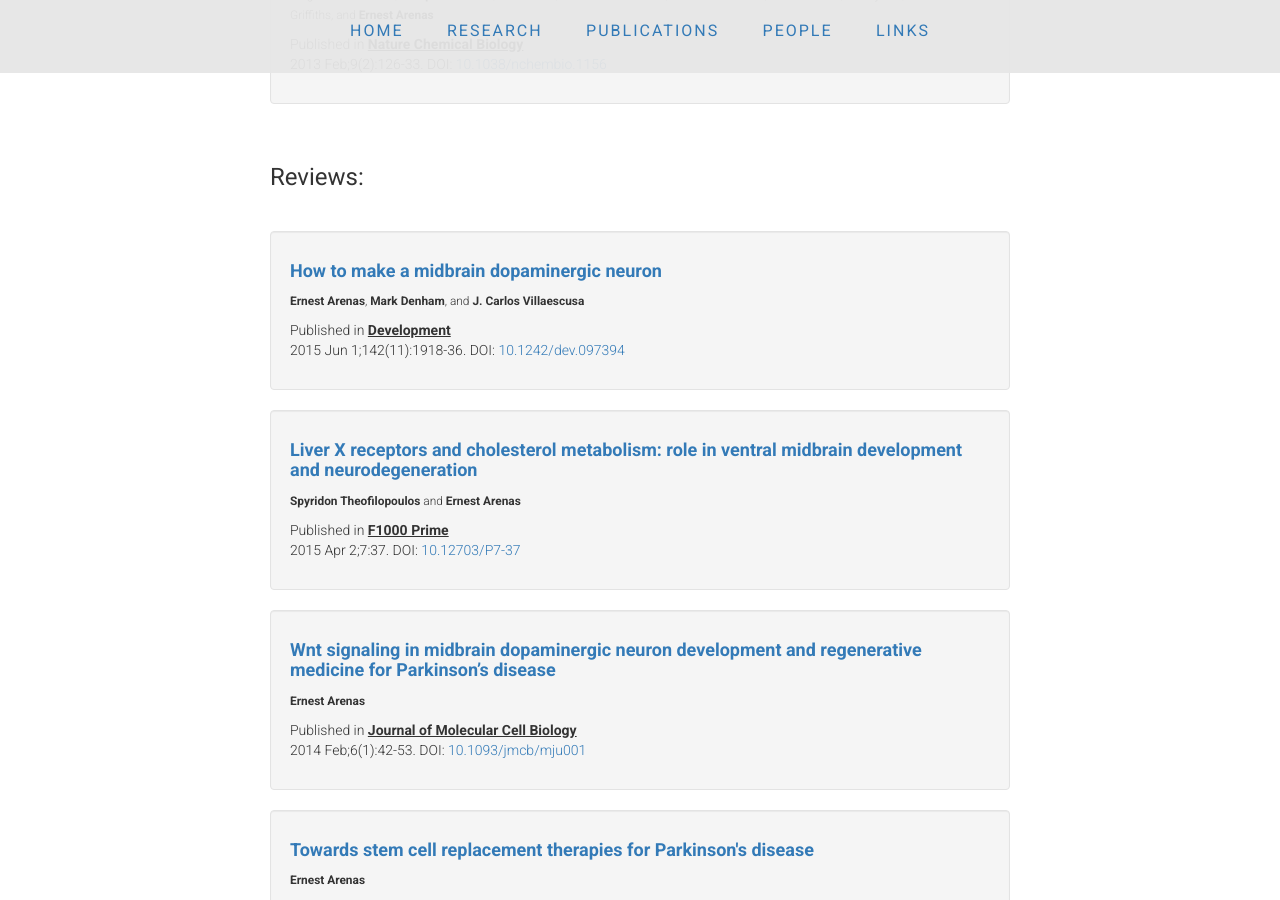
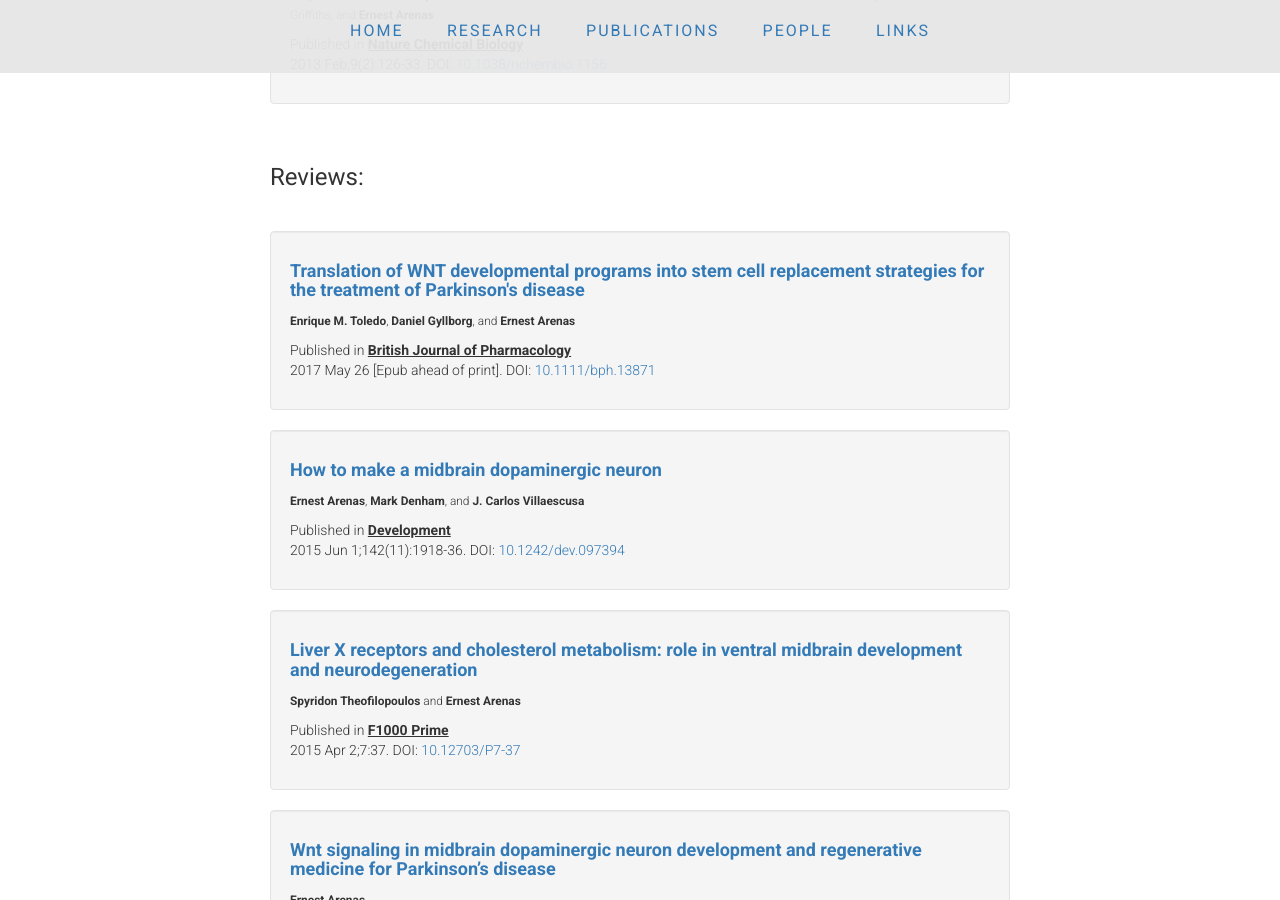
Before and after one commit to ArenasLab/arenaslab.github.io, a Jekyll site: the page publications/index.html, which Jekyll copies as it is, in a window 1280 px wide and 900 px high, scrolled down 2375 px. Built offline with Jekyll 4.4.1, drawn with Linux system fonts in a browser that asks for light colours.

Commit message:
Add review

```diff
--- a/publications/index.html
+++ b/publications/index.html
@@ -220,6 +220,20 @@ ABOVE IS THE TEMPLATE TO ADD ADDITIONAL PUBLICATIONS -->
          <p>&nbsp;</p>
 
 <!-- START OF REVIEWS -->
+
+            <div class="well">
+              <li class="media">
+                <div class="media-body">
+                  <h4><b><a href="https://www.ncbi.nlm.nih.gov/pubmed/28547771" target="_blank">Translation of WNT developmental programs into stem cell replacement strategies for the treatment of Parkinson's disease</a></b></h4>
+                    <p></p>
+                  <small><b>Enrique M. Toledo</b>, <b>Daniel Gyllborg</b>, and <b>Ernest Arenas</b></small>
+                  <p></p>
+                  <p>Published in <strong><u>British Journal of Pharmacology</u></strong><br>
+              2017 May 26 [Epub ahead of print]. DOI: <a href="https://doi.org/10.1111/bph.13871" target="_blank">10.1111/bph.13871</a></p>
+                </div>
+              </li>
+            </div>
+
 
             <div class="well">
               <li class="media">
```
